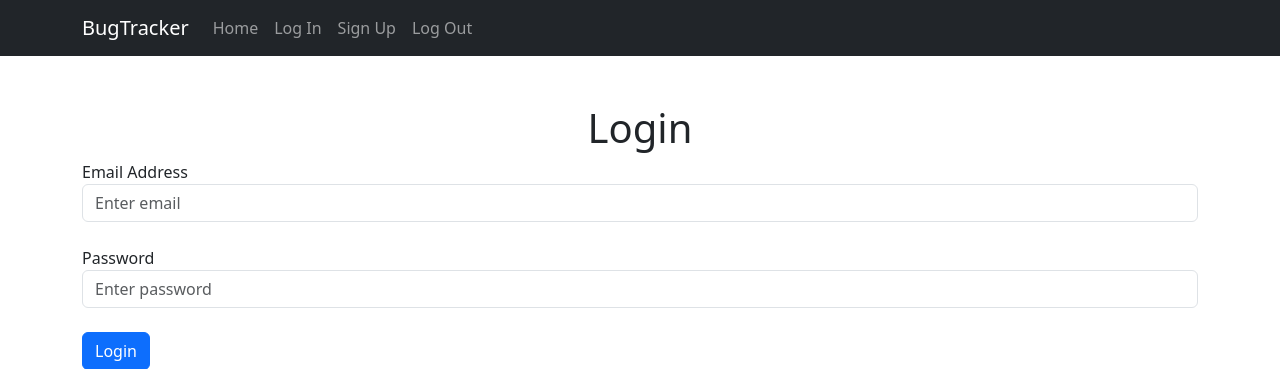
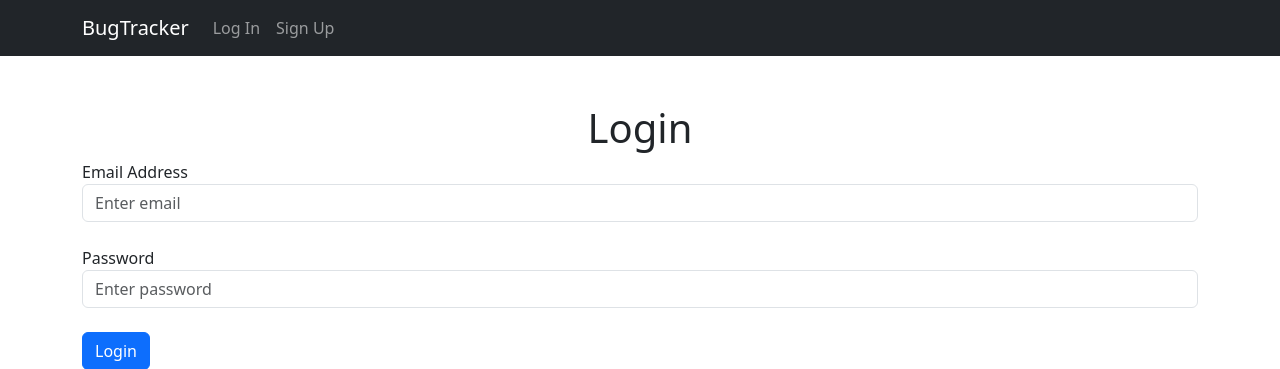
Before and after one commit to jimmydice/bugtracker23, a Flask app: page /login in a window 1280 px wide. Shown: the top 369 px of the page. Run offline with Flask 3, Linux system fonts and the light colour scheme.

Commit message:
better navbar

```diff
--- a/website/auth.py
+++ b/website/auth.py
@@ -18,13 +18,16 @@ def login():
         # It will return the first result
         if user:
             if check_password_hash(user.password, password):  #it searches if the password the user enters matches the hash we have stored in our data center.
-                #flash(f'User {user.username} successfully logged in!', category='success')
                 login_user(user, remember=True)  #remembers that the user is logged in while the server is running
                 return redirect(url_for('views.index'))  # redirect user to the home page after he logs in.
             else:
                 flash('Incorrect password, try again.', category='danger')
         else:
             flash('User does not exist.', category='danger')
+
+    # Check if the user is not authenticated
+    #if not current_user.is_authenticated:
+    #flash('Please log in to access this page.', category='info')
 
     return render_template("login.html", user=current_user)
 
--- a/website/templates/index.html
+++ b/website/templates/index.html
@@ -18,9 +18,7 @@
         </button>
         <div class="collapse navbar-collapse" id="navbarNav">
             <ul class="navbar-nav">
-                <li class="nav-item">
-                    <a class="nav-link" href="/">Home</a>
-                </li>
+
                 {% if not current_user.is_authenticated %}
                 <!-- User is not logged in, show log in and sign-up links -->
                 <li class="nav-item">
@@ -35,13 +33,13 @@
             <!-- User is logged in, show log out link -->
             </div>
             <ul class="navbar-nav">
+
                 <li class="nav-item">
                     <a class="nav-link" href="/logout">Log Out</a>
                 </li>
             </ul>
             <div class="ml-auto"> <!-- Wrap the Welcome message in a div with ml-auto class -->
                 <span class="navbar-text">{{ user.username }}</span>
-
             {% endif %}
         </div>
     </div>
--- a/website/templates/login.html
+++ b/website/templates/login.html
@@ -18,16 +18,10 @@
             <div class="collapse navbar-collapse" id="navbarNav">
                 <ul class="navbar-nav ml-auto">
                     <li class="nav-item">
-                        <a class="nav-link" href="/">Home</a>
-                    </li>
-                    <li class="nav-item">
                         <a class="nav-link" href="/login">Log In</a>
                     </li>
                     <li class="nav-item">
                         <a class="nav-link" href="/sign-up">Sign Up</a>
-                    </li>
-                    <li class="nav-item">
-                        <a class="nav-link" href="/logout">Log Out</a>
                     </li>
                 </ul>
             </div>
@@ -39,7 +33,11 @@
       <div class="container mt-4">
         {% for category, message in messages %}
           <div class="alert alert-{{ category }} alert-dismissible fade show" role="alert">
+            {% if category == 'error' %}
+              <div class="alert-text text-black">{{ message }}</div>
+            {% else %}
               {{ message }}
+            {% endif %}
             <button type="button" class="btn-close" data-bs-dismiss="alert" aria-label="Close"></button>
           </div>
         {% endfor %}
```
Also changed, not shown: website/templates/sign_up.html (+0 -7 lines). Lines whose indentation alone changed are shown as unchanged.
